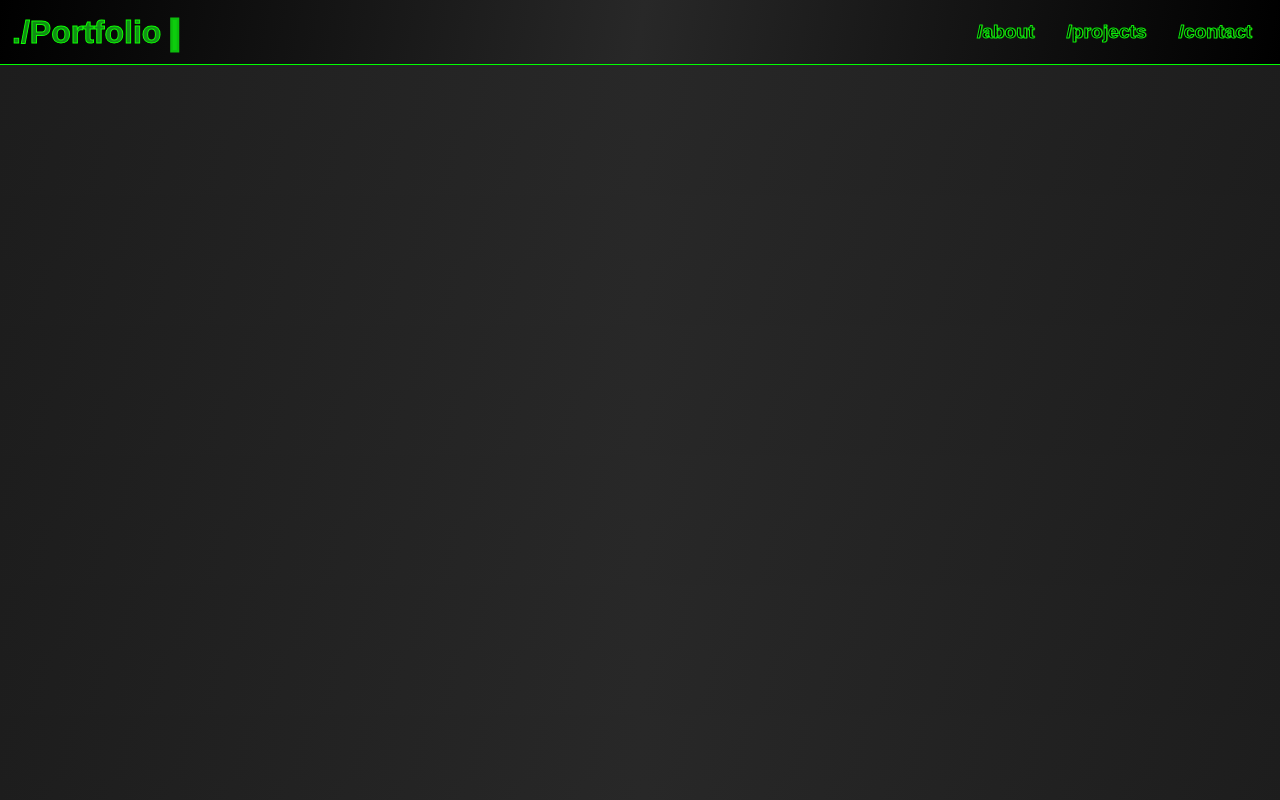
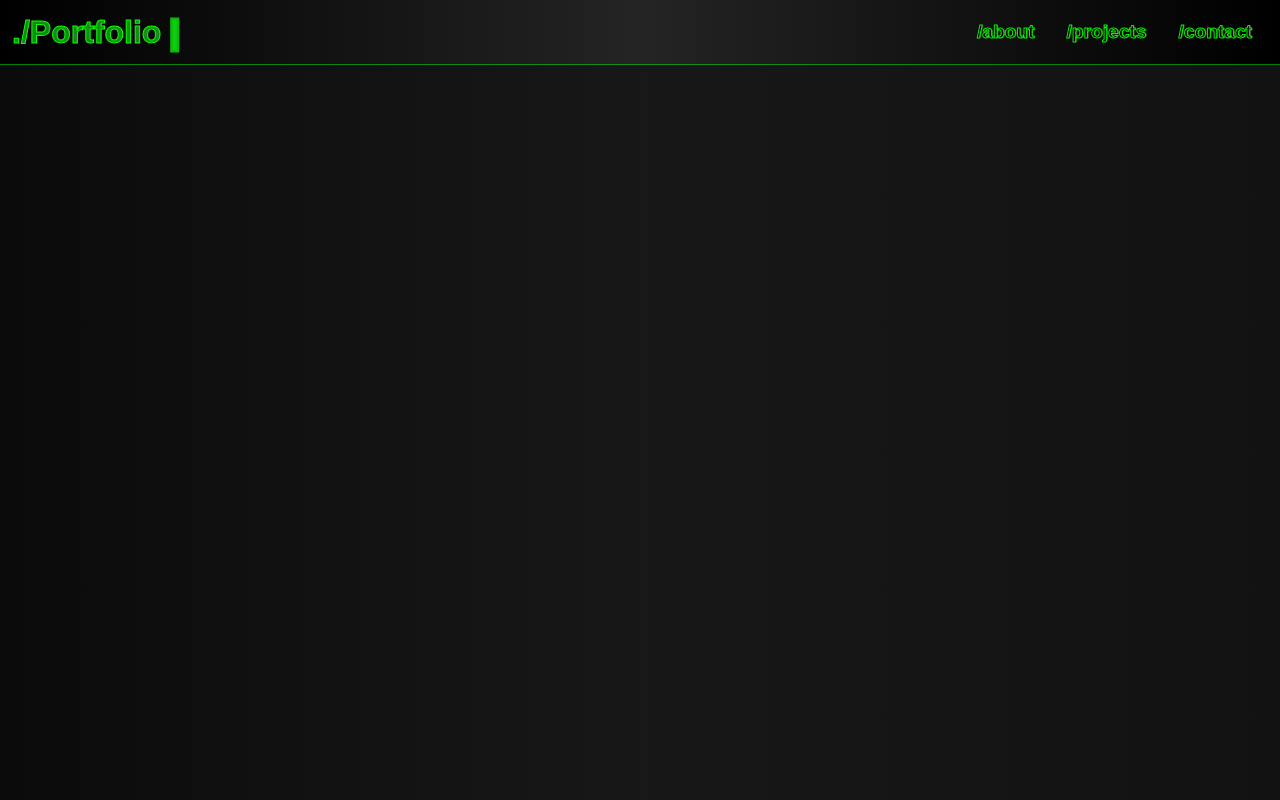
Before and after one commit to jameschandler1/jj-portfolio, a React (Create React App) app in the folder app/code_folio/: page / in a window 1280 px wide. Built offline with nearby package versions, Linux system fonts and the light colour scheme.

Commit message:
css for navbar

```diff
--- a/app/code_folio/src/static/styles/css/home.css
+++ b/app/code_folio/src/static/styles/css/home.css
@@ -8,7 +8,7 @@ body {
     background-size: cover;
     background-position: center;
     background-repeat: no-repeat;
-    background: linear-gradient(100deg, #1d1d1d 0%, rgb(40, 40, 40), #1d1d1d 100%);
+    background: linear-gradient(89deg, #0b0b0b 0%, rgb(24, 24, 24), #121212 100%);
 }
 
 .nav-title-link {
@@ -43,8 +43,8 @@ body {
 }
 
 .nb {
-    background: linear-gradient(100deg, #000000 0%, rgb(40, 40, 40), #000000 100%);
-    border-bottom: .1rem groove rgb(0, 255, 0);
+    background: linear-gradient(90deg, #000000 0%, rgb(36, 36, 36), #000000 100%);
+    border-bottom: .1rem groove rgba(11, 255, 11, 0.488);
 }
 
 .cursor {
```
